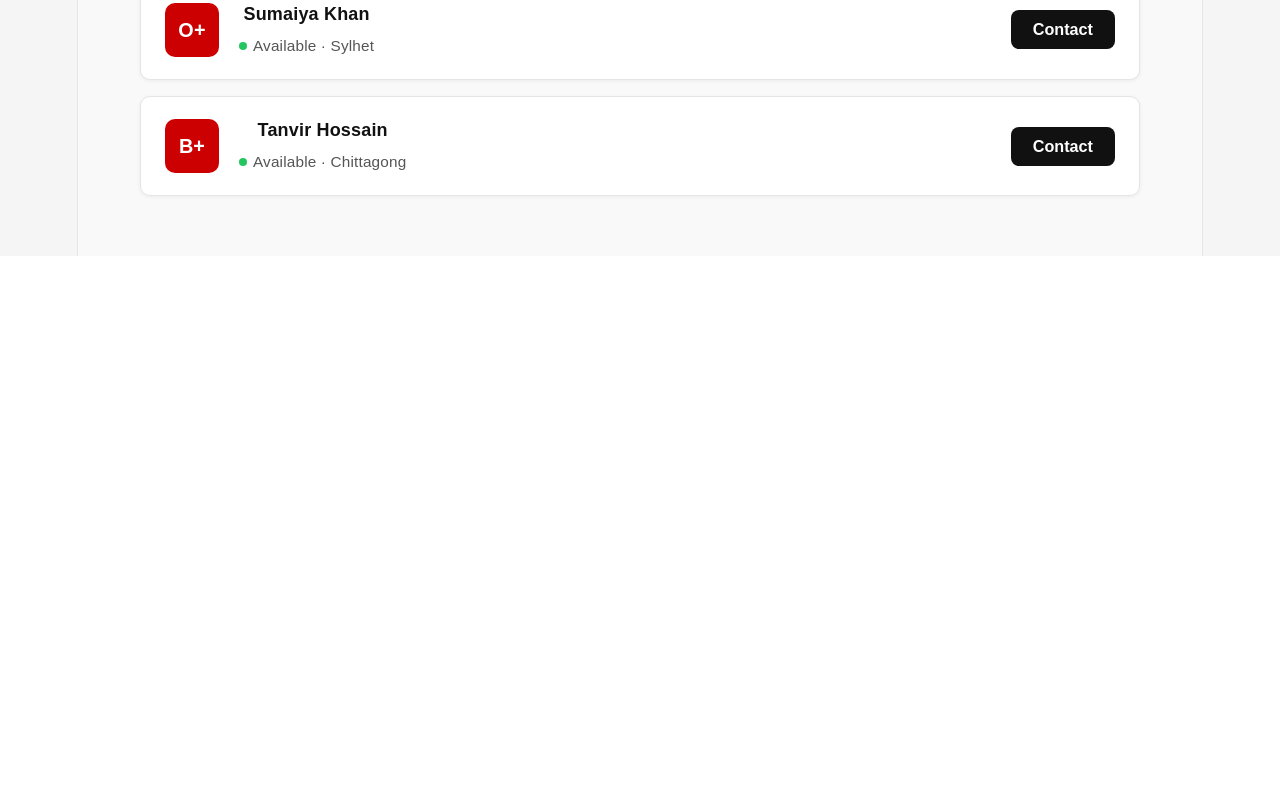
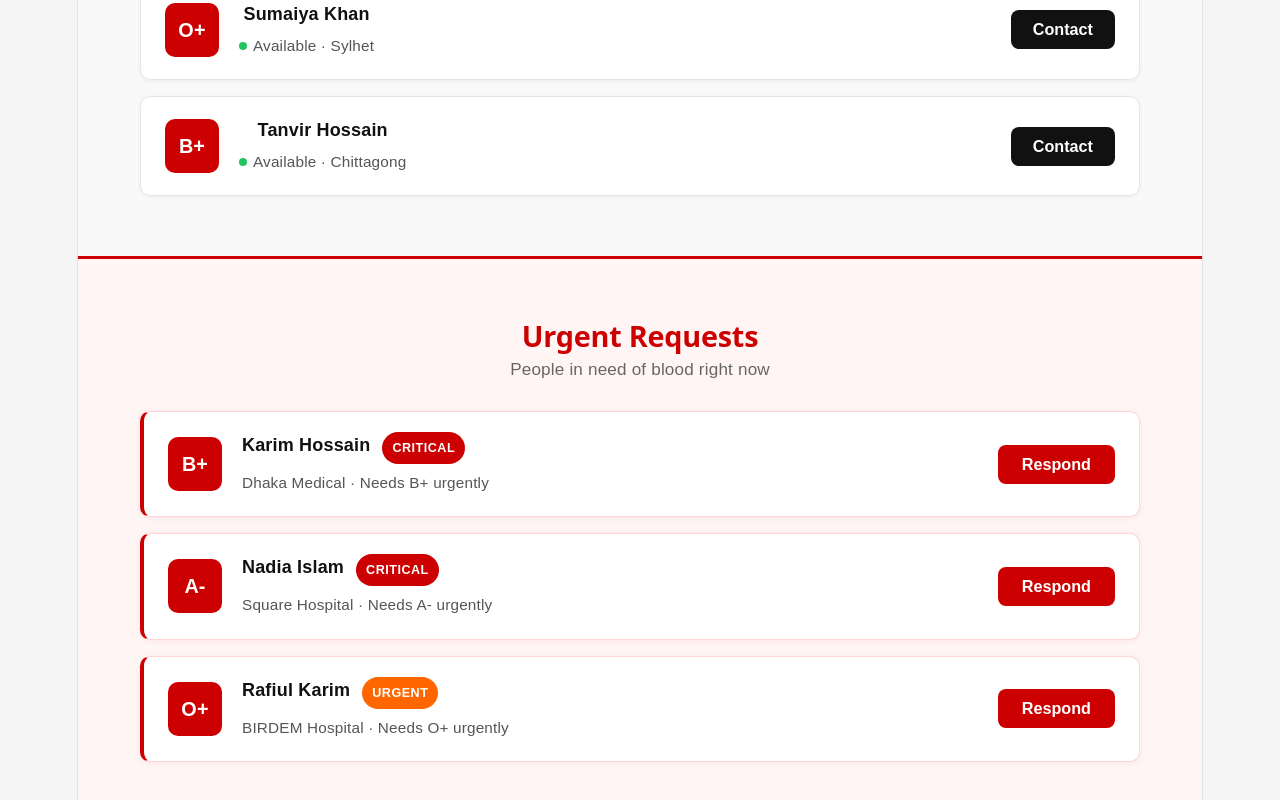
Before and after one commit to smfahim/bloodlink_project, a React (Vite) app in the folder client/: page / in a window 1280 px wide. Shown: the part 1081-1881 px from the top of the page. Before the commit the page ends 1337 px from the top, so only its background shows below. Built offline with nearby package versions, Linux system fonts and the light colour scheme.

Commit message:
feat: add available urgent blood request section with card UI

```diff
--- /dev/null
+++ b/client/src/components/UrgentRequests.jsx
@@ -0,0 +1,71 @@
+import React from "react";
+
+const requests = [
+  {
+    id: 1,
+    name: "Karim Hossain",
+    bloodGroup: "B+",
+    hospital: "Dhaka Medical",
+    need: "Needs B+ urgently",
+    urgency: "CRITICAL",
+  },
+  {
+    id: 2,
+    name: "Nadia Islam",
+    bloodGroup: "A-",
+    hospital: "Square Hospital",
+    need: "Needs A- urgently",
+    urgency: "CRITICAL",
+  },
+  {
+    id: 3,
+    name: "Rafiul Karim",
+    bloodGroup: "O+",
+    hospital: "BIRDEM Hospital",
+    need: "Needs O+ urgently",
+    urgency: "URGENT",
+  },
+];
+
+const urgencyClass = (level) => {
+  if (level === "CRITICAL") return "badge-critical";
+  if (level === "URGENT") return "badge-urgent";
+  return "badge-normal";
+};
+
+const UrgentRequests = () => {
+  return (
+    <section className="urgent-section">
+      <div className="container">
+        <div className="urgent-header">
+          <h2 className="section-title urgent-title">Urgent Requests</h2>
+          <p className="urgent-subtitle">People in need of blood right now</p>
+        </div>
+
+        <div className="request-cards">
+          {requests.map((req) => (
+            <div className="request-card" key={req.id}>
+              <div className="request-card-left">
+                <div className="blood-badge">{req.bloodGroup}</div>
+                <div className="request-info">
+                  <div className="request-name-row">
+                    <h3 className="donor-name">{req.name}</h3>
+                    <span className={`urgency-badge ${urgencyClass(req.urgency)}`}>
+                      {req.urgency}
+                    </span>
+                  </div>
+                  <p className="donor-meta">
+                    {req.hospital} · {req.need}
+                  </p>
+                </div>
+              </div>
+              <button className="btn-respond">Respond</button>
+            </div>
+          ))}
+        </div>
+      </div>
+    </section>
+  );
+};
+
+export default UrgentRequests;
--- a/client/src/pages/Home.jsx
+++ b/client/src/pages/Home.jsx
@@ -2,7 +2,8 @@ import Navbar from "../components/Navbar";
 import Hero from "../components/Hero";
 import Stats from "../components/Stats";
 import Search from "../components/Search";
-import DonorList from "../components/DonorList";  // ← ADD THIS
+import DonorList from "../components/DonorList";
+import UrgentRequests from "../components/UrgentRequests";  // ← ADD THIS
 
 const Home = () => {
   return (
@@ -11,7 +12,8 @@ const Home = () => {
       <Hero />
       <Stats />
       <Search />
-      <DonorList />   {/* ← ADD THIS */}
+      <DonorList />
+      <UrgentRequests />
     </>
   );
 };
--- a/client/src/styles/main.css
+++ b/client/src/styles/main.css
@@ -257,3 +257,112 @@ body {
 .btn-contact:hover {
   background-color: #cc0000;
 }
+
+/*  Urgent Requests Section  */
+.urgent-section {
+  background-color: #fff5f5;
+  padding: 60px 20px;
+  border-top: 3px solid #cc0000;
+}
+
+.urgent-header {
+  margin-bottom: 28px;
+}
+
+.urgent-title {
+  color: #cc0000;
+  margin-bottom: 4px;
+}
+
+.urgent-subtitle {
+  font-size: 0.95rem;
+  color: #666;
+  margin: 0;
+}
+
+.request-cards {
+  display: flex;
+  flex-direction: column;
+  gap: 16px;
+}
+
+.request-card {
+  background: #ffffff;
+  border: 1px solid #ffd5d5;
+  border-left: 4px solid #cc0000;
+  border-radius: 10px;
+  padding: 20px 24px;
+  display: flex;
+  align-items: center;
+  justify-content: space-between;
+  box-shadow: 0 1px 6px rgba(204, 0, 0, 0.07);
+  transition: box-shadow 0.2s ease;
+}
+
+.request-card:hover {
+  box-shadow: 0 4px 16px rgba(204, 0, 0, 0.13);
+}
+
+.request-card-left {
+  display: flex;
+  align-items: center;
+  gap: 20px;
+}
+
+.request-info {
+  display: flex;
+  flex-direction: column;
+  gap: 6px;
+}
+
+.request-name-row {
+  display: flex;
+  align-items: center;
+  gap: 12px;
+  flex-wrap: wrap;
+}
+
+/* Urgency Badges */
+.urgency-badge {
+  font-size: 0.7rem;
+  font-weight: 700;
+  padding: 3px 10px;
+  border-radius: 20px;
+  letter-spacing: 0.5px;
+  text-transform: uppercase;
+}
+
+.badge-critical {
+  background-color: #cc0000;
+  color: #ffffff;
+}
+
+.badge-urgent {
+  background-color: #ff6600;
+  color: #ffffff;
+}
+
+.badge-normal {
+  background-color: #22c55e;
+  color: #ffffff;
+}
+
+/* Respond Button */
+.btn-respond {
+  background-color: #cc0000;
+  color: #ffffff;
+  border: none;
+  padding: 10px 24px;
+  border-radius: 8px;
+  font-size: 0.9rem;
+  font-weight: 600;
+  cursor: pointer;
+  transition: background 0.2s ease, transform 0.1s ease;
+  white-space: nowrap;
+  flex-shrink: 0;
+}
+
+.btn-respond:hover {
+  background-color: #a30000;
+  transform: scale(1.03);
+}
```
